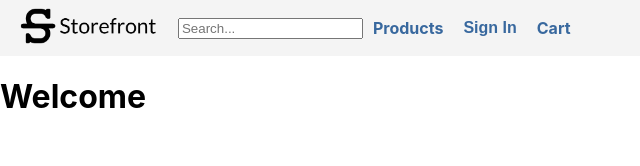
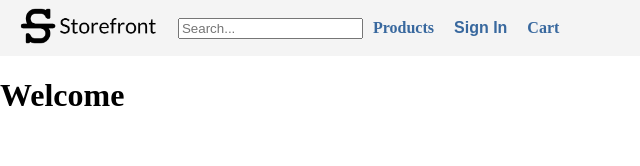
Before and after one commit to jgoodier1/storefront, a React (Create React App) app: page / in a window 1280 px wide. Shown: the top 166 px of the page, without its empty margins (0-640 px from the left). Built offline with nearby package versions, Linux system fonts and the light colour scheme.

Commit message:
changed font to roboto mono

```diff
--- a/src/index.css
+++ b/src/index.css
@@ -4,8 +4,9 @@
 
 body {
   margin: 0;
-  font-family: -apple-system, BlinkMacSystemFont, 'Segoe UI', 'Roboto', 'Oxygen', 'Ubuntu',
-    'Cantarell', 'Fira Sans', 'Droid Sans', 'Helvetica Neue', sans-serif;
+  font-family: Roboto Mono;
+  /* font-family: -apple-system, BlinkMacSystemFont, 'Segoe UI', 'Roboto', 'Oxygen', 'Ubuntu',
+    'Cantarell', 'Fira Sans', 'Droid Sans', 'Helvetica Neue', sans-serif; */
   -webkit-font-smoothing: antialiased;
   -moz-osx-font-smoothing: grayscale;
 }
```
